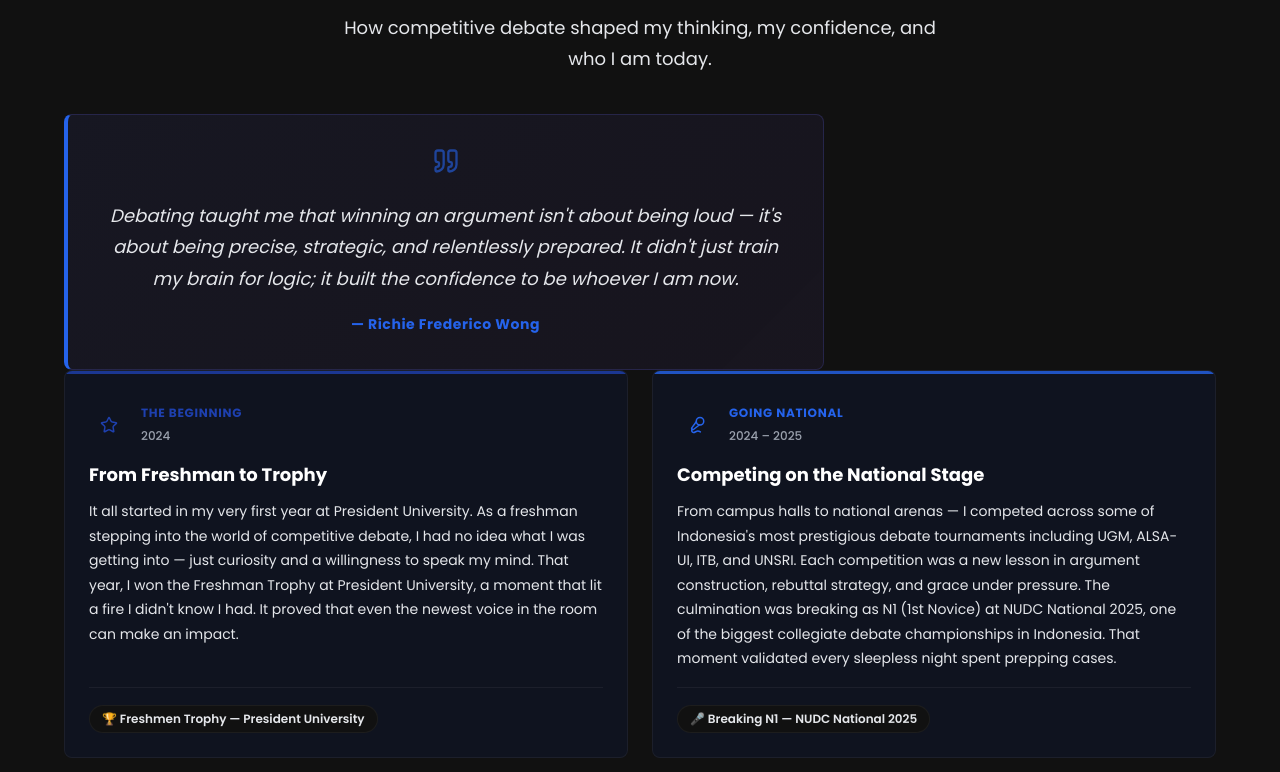
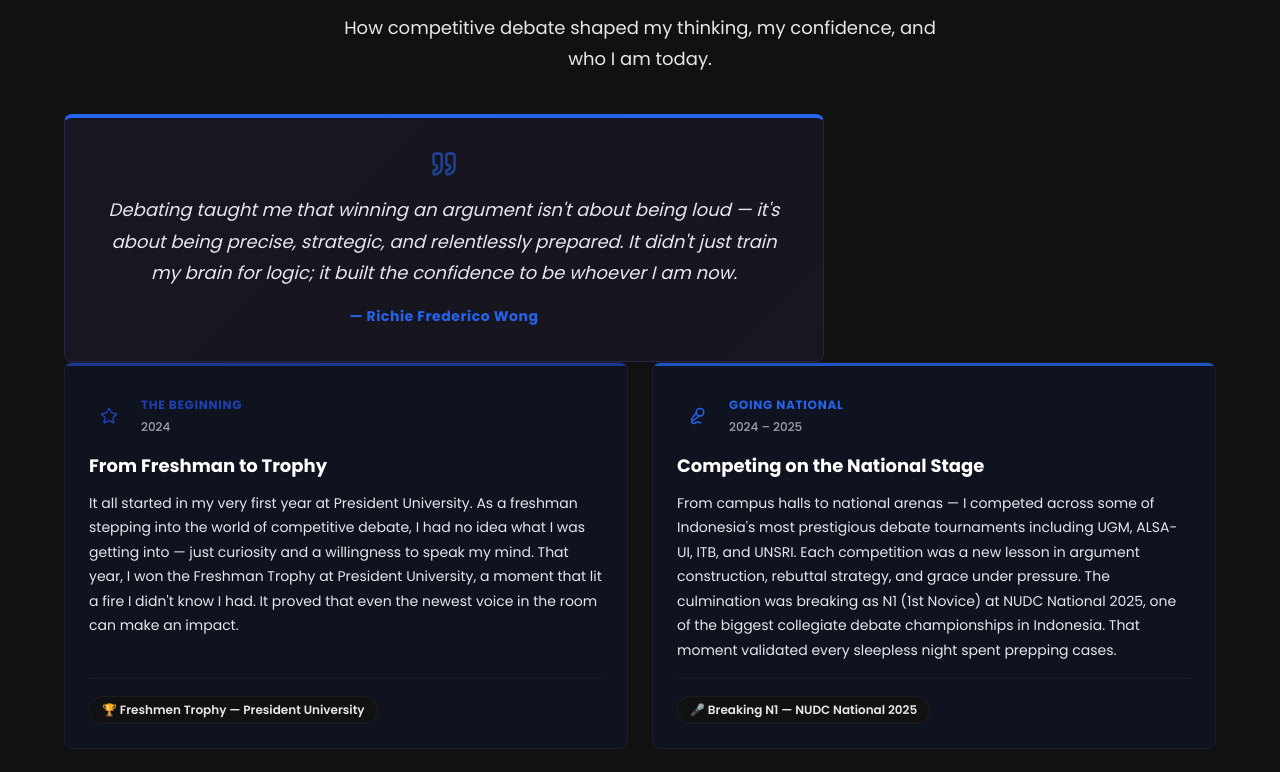
Before and after one commit to Frich1-1/portfolio, a React (Vite) app: page / in a window 1280 px wide. Shown: the part 3692-4464 px from the top of the page. Built offline with nearby package versions, Linux system fonts and the light colour scheme; a web font is replaced by a local one.

Commit message:
Fix: center quote block, change Peak Performance color to primary

```diff
--- a/src/components/Blog.css
+++ b/src/components/Blog.css
@@ -20,9 +20,12 @@
   padding: var(--space-8) var(--space-10);
   background: linear-gradient(135deg, rgba(99,102,241,0.08) 0%, rgba(139,92,246,0.06) 100%);
   border: 1px solid rgba(99,102,241,0.2);
-  border-left: 4px solid var(--color-primary);
+  border-top: 4px solid var(--color-primary);
   border-radius: var(--radius-lg);
   text-align: center;
+  display: flex;
+  flex-direction: column;
+  align-items: center;
 }
 
 .blog__quote-icon {
--- a/src/components/Blog.jsx
+++ b/src/components/Blog.jsx
@@ -36,7 +36,7 @@ const journey = [
     year: '2026',
     tag: 'Peak Performance',
     icon: Trophy,
-    color: '#f59e0b',
+    color: 'var(--color-primary)',
     title: 'Champion & Overall Best Speaker at EUFORIA 2026',
     excerpt:
       'EUFORIA 2026 was where everything clicked. My team took home the Champion title, and I was awarded Overall Best Speaker — a recognition that every debater dreams of. On top of that, I placed 5th Novice Best Speaker at the UGM-GME Debating Competition, showing consistency at the highest level. These achievements aren\'t just trophies on a shelf — they represent years of deliberate practice, intellectual growth, and an unshakeable belief that I belonged on that stage.',
```
